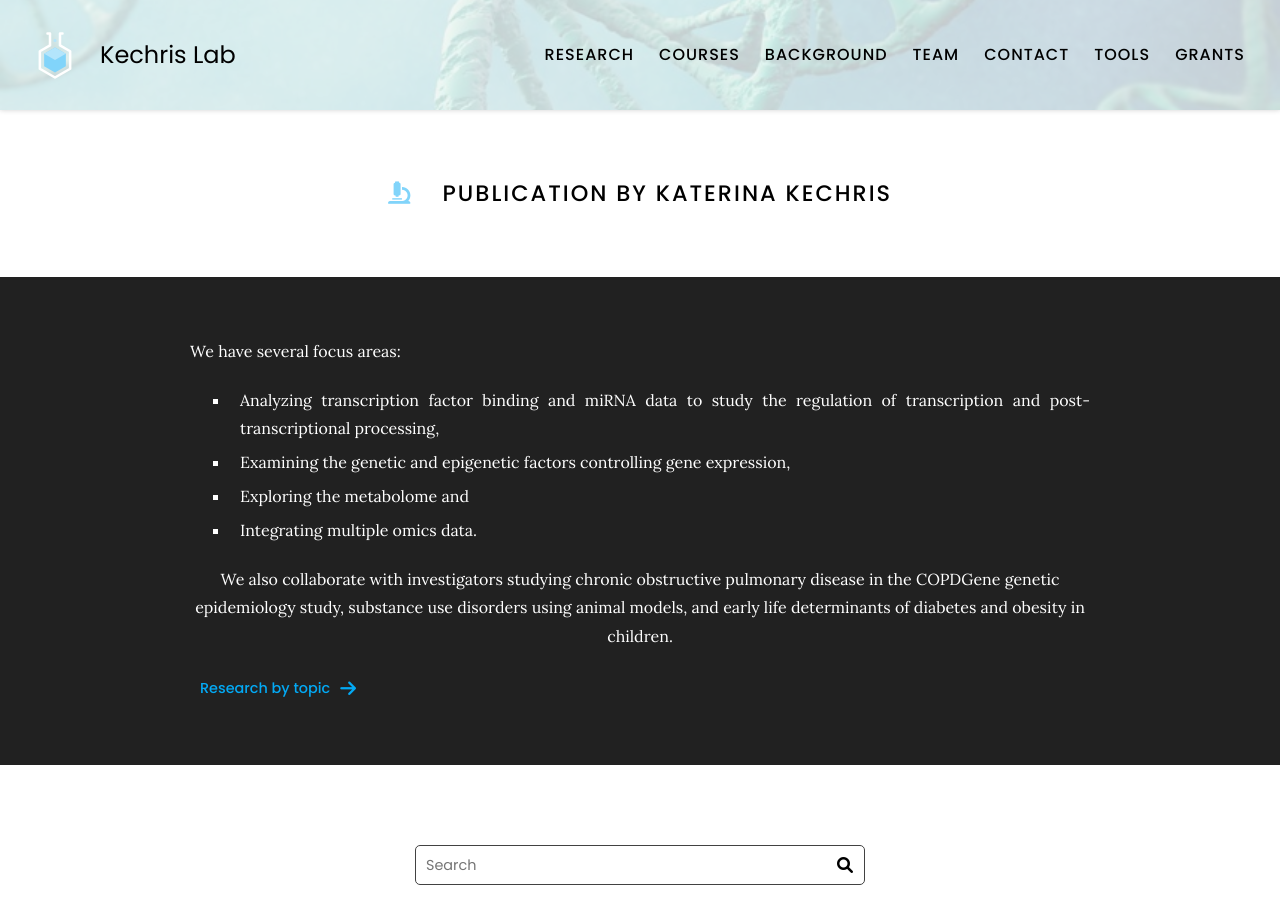
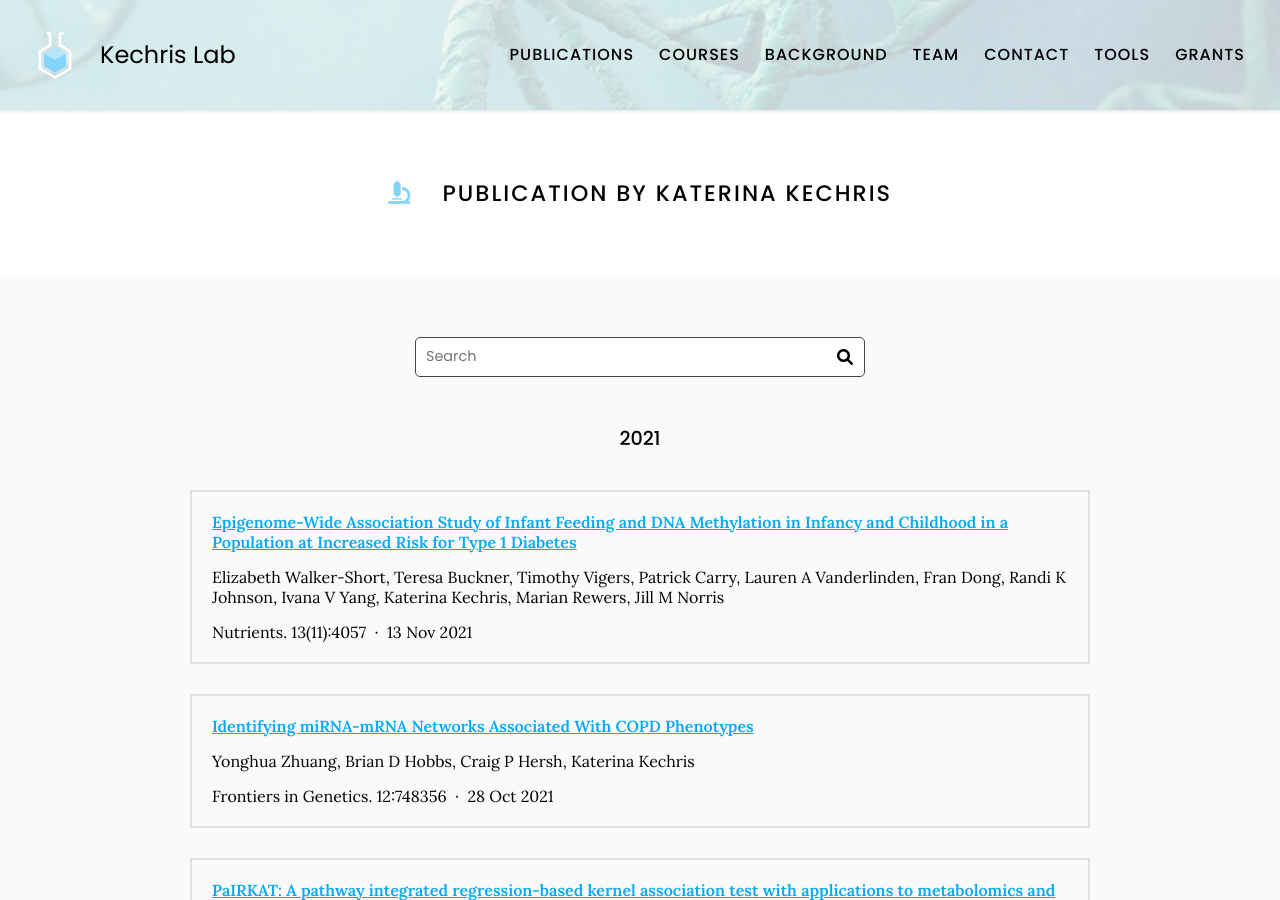
Before and after one commit to KechrisLab/kechrislab.github.io, a Jekyll site: the page built from research/index.md, in a window 1280 px wide and 900 px high. Built offline with Jekyll 4.4.1, drawn with Linux system fonts in a browser that asks for light colours.

Commit message:
Update index.md

```diff
--- a/research/index.md
+++ b/research/index.md
@@ -1,5 +1,5 @@
 ---
-title: Research
+title: PUBLICATIONS
 nav:
   order: 1
   tooltip: Published works
@@ -7,32 +7,6 @@ nav:
 
 # <i class="fas fa-microscope"></i> PUBLICATION BY KATERINA KECHRIS
 
-
-{% include section.html
-  dark=true
-  %}
-
-We have several focus areas:
-*  Analyzing transcription factor binding and miRNA data to study the regulation of transcription and post-transcriptional processing,
-* Examining the genetic and epigenetic factors controlling gene expression,
-* Exploring the metabolome and
-* Integrating multiple omics data.
-{:.center}
- We also collaborate with investigators studying chronic obstructive pulmonary
-disease in the COPDGene genetic epidemiology study, substance use disorders using animal models, and early life
-determinants of diabetes and obesity in children.
-{:.center}
-
-
-
-
-{%
-  include link.html
-  link="research/ByTopic.md"
-  text="Research by topic"
-  icon="fas fa-arrow-right"
-  flip=true
-%}
 {% include section.html %}
 {% include search-box.html %}
 {% include search-info.html %}
```
